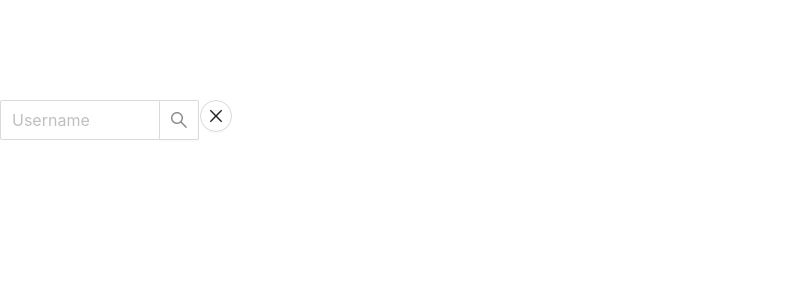
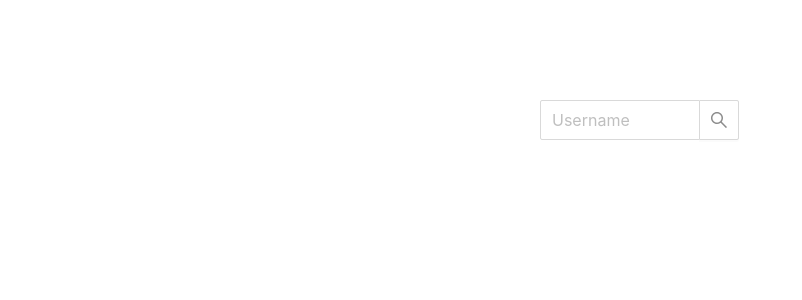
Before and after one commit to YerkebulanDoroshev/requesttest, a React (Create React App) app: page / in a window 1280 px wide. Shown: the top 300 px of the page, without its empty margins (0-802 px from the left). Built offline with nearby package versions, Linux system fonts and the light colour scheme.

Commit message:
minor fixes

```diff
--- a/package.json
+++ b/package.json
@@ -8,7 +8,7 @@
     "react": "^16.13.1",
     "react-dom": "^16.13.1",
     "react-redux": "^7.2.0",
-    "react-scripts": "1.1.4"
+    "react-scripts": "^3.4.3"
   },
   "scripts": {
     "start": "react-scripts start",
--- a/src/App.css
+++ b/src/App.css
@@ -2,4 +2,6 @@
 
 .App {
   padding-top: 100px;
+  display: flex;
+  justify-content: center;
 }
--- a/src/components/Form/Form.js
+++ b/src/components/Form/Form.js
@@ -1,8 +1,7 @@
 import React from 'react';
 import axios from 'axios';
 import { Info } from '../';
-import { Input, Button, Tooltip } from 'antd';
-import { CloseOutlined } from '@ant-design/icons';
+import { Input } from 'antd';
 
 const { Search } = Input;
 
@@ -28,18 +27,8 @@ class Form extends React.Component {
           style={{ width: 200 }}
           size="large"
           name="username"
-          value={this.state.user}
-          onChange={(e) => {
-            this.setState({ user: e.target.value });
-          }}
+          allowClear={true}
         />
-        <Tooltip title="clear">
-          <Button
-            shape="circle"
-            icon={<CloseOutlined />}
-            onClick={() => this.setState({ user: '' })}
-          />
-        </Tooltip>
 
         {this.state.user && <Info user={this.state.user} />}
       </div>
--- a/src/components/Info/Info.js
+++ b/src/components/Info/Info.js
@@ -41,6 +41,7 @@ const Info = (props) => {
         <Button
           className="button"
           href={'https://github.com/' + props.user.login}
+          target="_blank"
         >
           Github account
         </Button>
```
Also changed, not shown: 1 other file (tests, documents, lock files or other folders).
